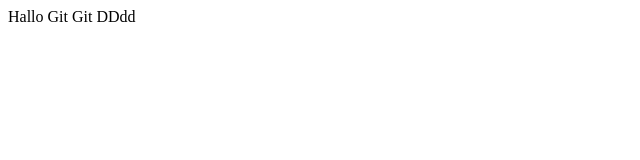
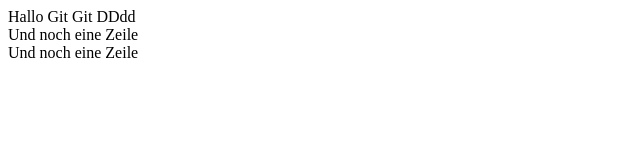
Before and after one commit to Amasit/Test-Repository, a plain HTML site: page index.html in a window 1280 px wide. Shown: the whole page, without its empty margins (0-640 px from the left). Drawn offline with Linux system fonts and the light colour scheme.

```diff
--- a/index.html
+++ b/index.html
@@ -5,6 +5,8 @@
     <title>Test mit Git-Repository</title>
 </head>
 <body>
-Hallo Git Git DDdd
+Hallo Git Git DDdd<br>
+Und noch eine Zeile<br>
+Und noch eine Zeile
 </body>
 </html>
```
